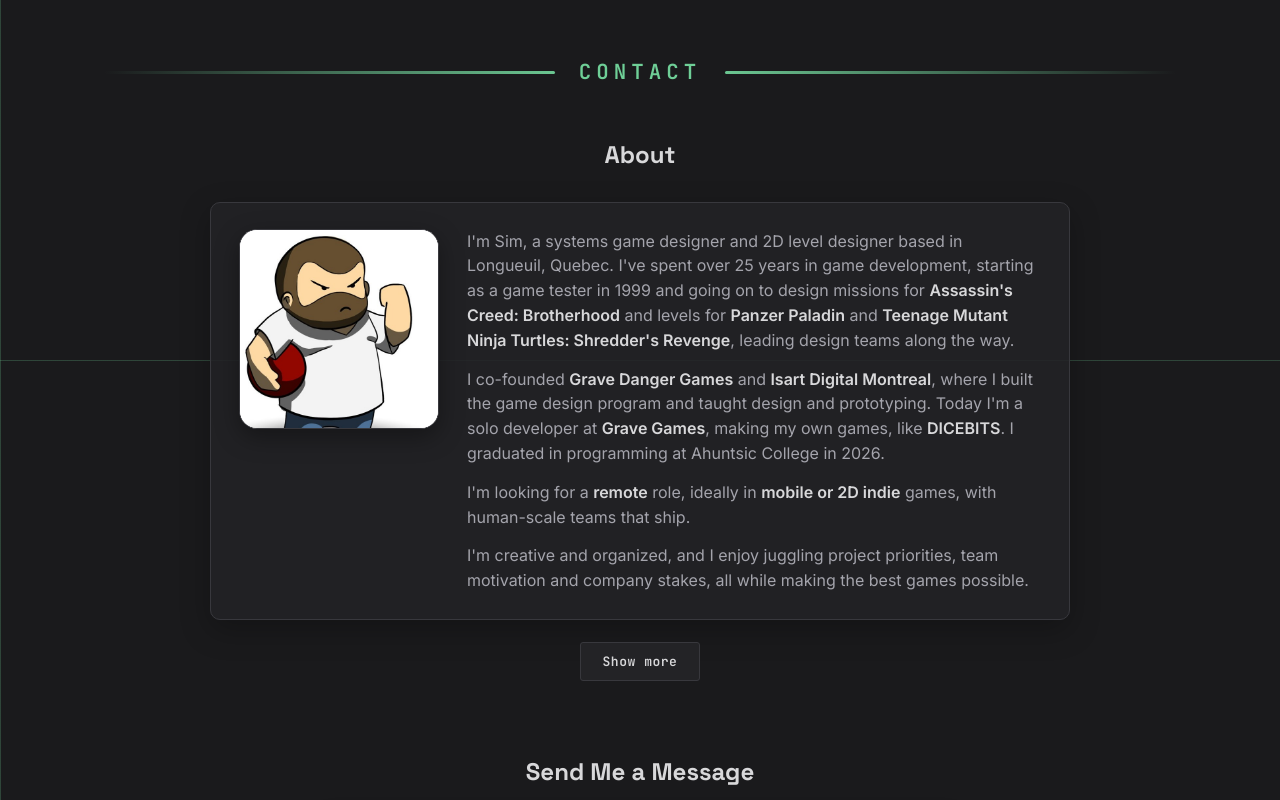
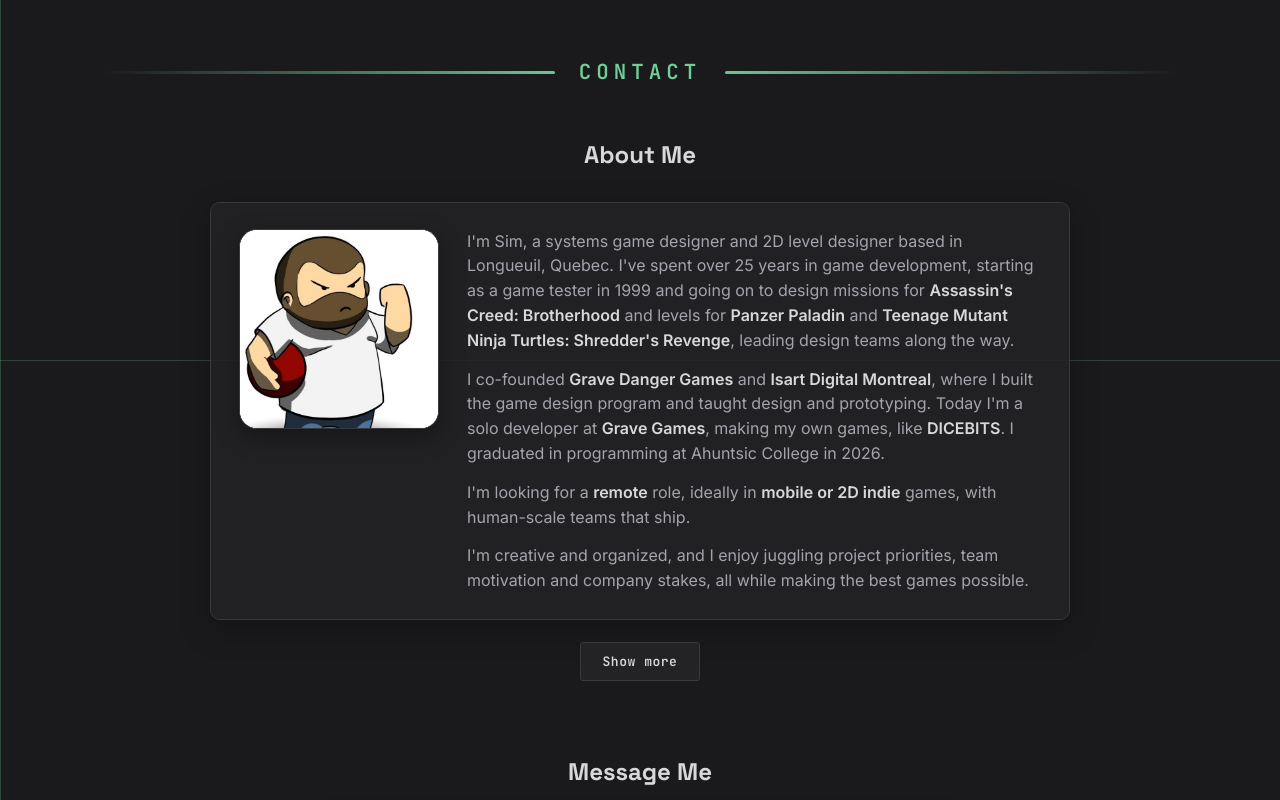
Before and after one commit to SimGraveline/Portfolio, a plain HTML site: page index.html in a window 1280 px wide. Shown: the part 6040-6840 px from the top of the page. Drawn offline with Linux system fonts and the light colour scheme.

Commit message:
Update index.html

```diff
--- a/index.html
+++ b/index.html
@@ -67,9 +67,9 @@
       <li class="nav-item">
         <button class="nav-btn" aria-expanded="false">Contact</button>
         <ul class="submenu">
-          <li><a href="#contact-about">About</a></li>
+          <li><a href="#contact-about">About Me</a></li>
           <li><a href="#contact-info">Message Me</a></li>
-          <li><a href="#contact-socials">Socials</a></li>
+          <li><a href="#contact-socials">Follow Me</a></li>
         </ul>
       </li>
       <li class="nav-mobile-only"><a href="full.html">Full site</a></li>
@@ -133,7 +133,7 @@
     </section>
     <div class="group-divider" role="separator" aria-label="Contact"><span>Contact</span></div>
     <section id="contact-about">
-      <h2>About</h2>
+      <h2>About Me</h2>
       <div class="about-card">
         <img class="about-avatar" src="img/sim-graveline-avatar.jpg" alt="Cartoon portrait of Sim: a bearded man in a white t-shirt holding a red ball" width="200" height="200">
         <div class="about-text">
@@ -152,7 +152,7 @@
       </div>
     </section>
     <section id="contact-info">
-      <h2>Send Me a Message</h2>
+      <h2>Message Me</h2>
       <form class="contact-form" id="contactForm" novalidate>
         <div class="field">
           <label for="cName">Name</label>
@@ -178,7 +178,7 @@
       </form>
     </section>
     <section id="contact-socials">
-      <h2>Socials</h2>
+      <h2>Follow Me</h2>
       <div class="co-grid soc-grid" id="socialsGrid"></div>
     </section>
   </main>
```
